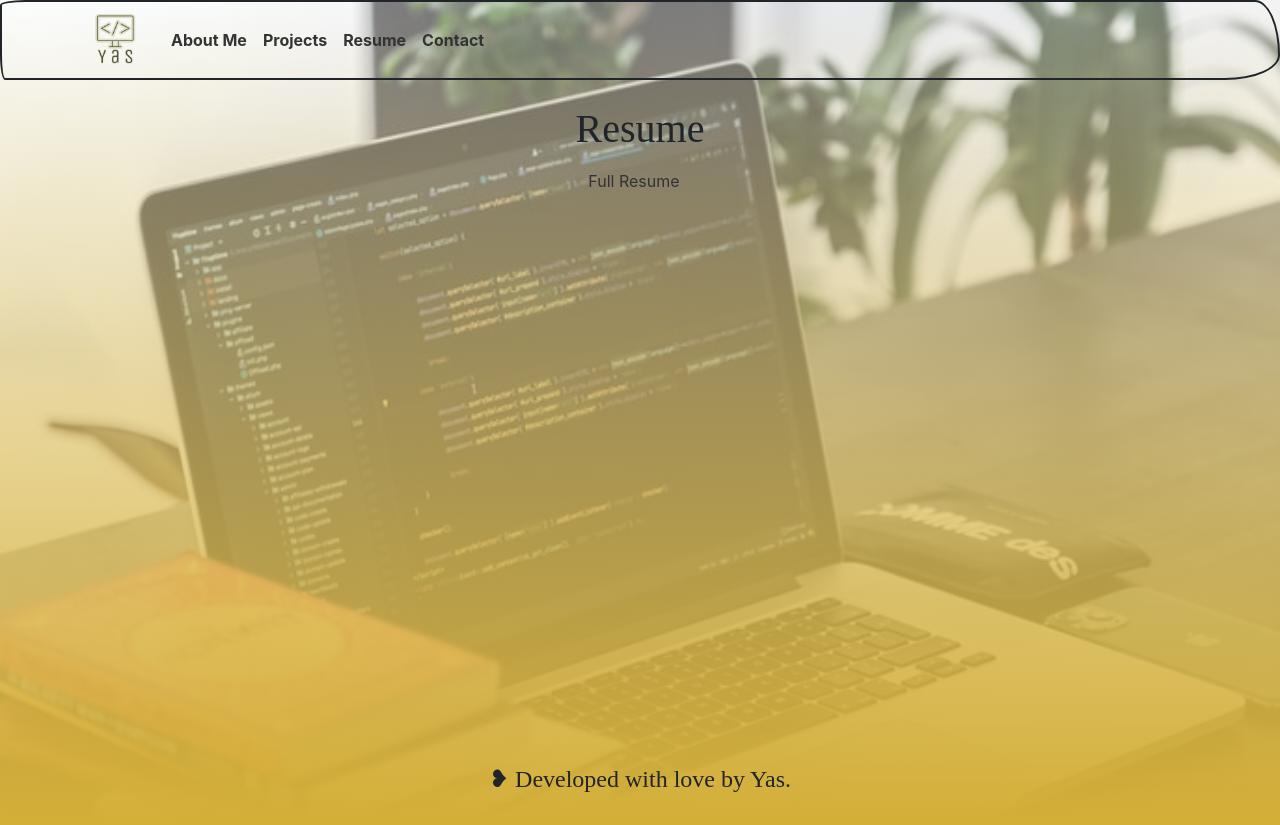
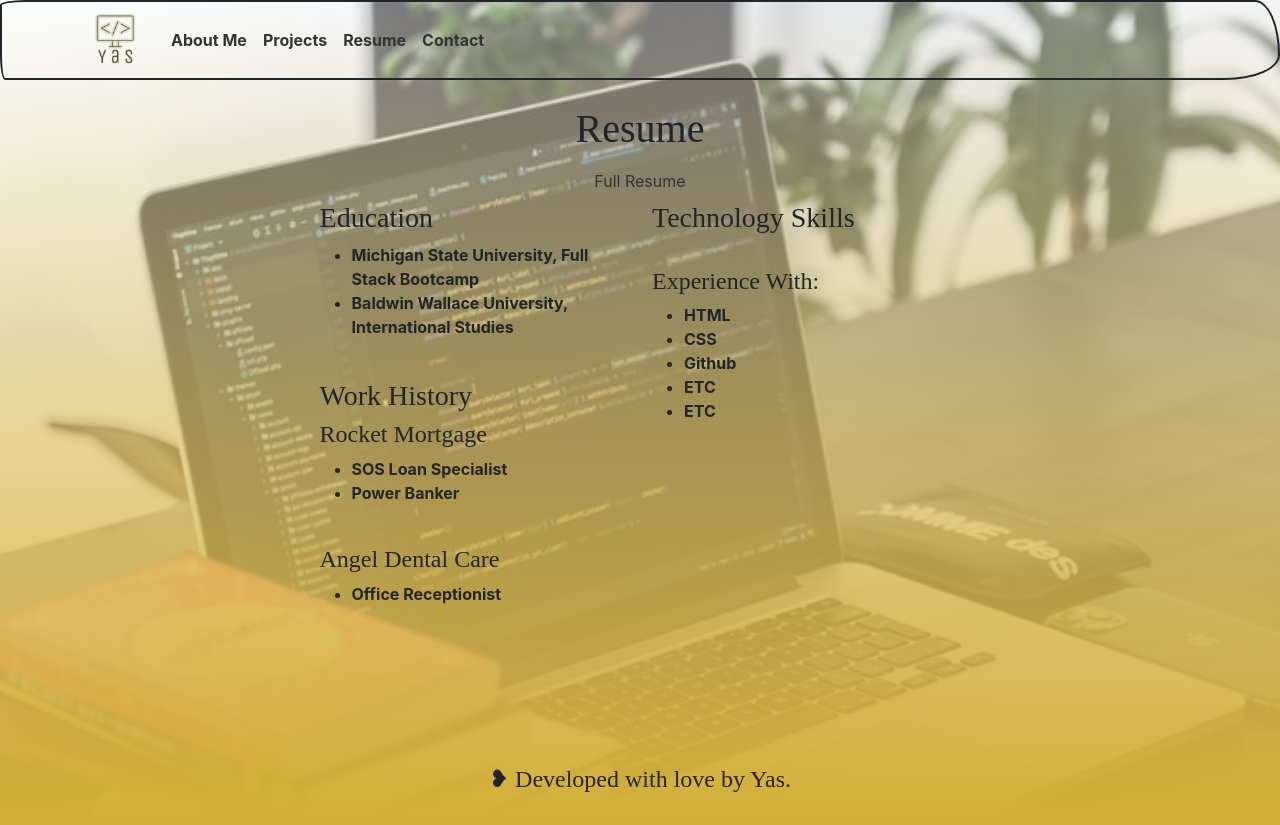
Before and after one commit to ysaad01/portfolio2.0, a React (Create React App) app: page /resume in a window 1280 px wide. Built offline with nearby package versions, Linux system fonts and the light colour scheme; a web font is replaced by a local one.

Commit message:
completed Resume.js page

```diff
--- a/src/components/ProjectCard.js
+++ b/src/components/ProjectCard.js
@@ -4,20 +4,8 @@ import { Card, Button, Col } from "react-bootstrap";
 const ProjectCard = ({ project }) => {
   console.log(project);
   return (
-    // <Card style={{ width: "18rem" }}>
-    //   <Card.Img variant="top" src="holder.js/100px180" />
-    //   <Card.Body>
-    //     <Card.Title>Card Title</Card.Title>
-    //     <Card.Text>
-    //       Some quick example text to build on the card title and make up the
-    //       bulk of the card's content.
-    //     </Card.Text>
-    //     <Button variant="primary">Go somewhere</Button>
-    //   </Card.Body>
-    // </Card>
-
     <Col xs={12} md={6} lg={4} xl={3} className="d-flex justify-content-center">
-      <Card style={{ width: "18rem" }}>
+      <Card style={{ width: "22rem" }}>
         <Card.Img
           variant="top"
           src={`${process.env.PUBLIC_URL}/images/${project.image}`}
--- a/src/index.css
+++ b/src/index.css
@@ -64,7 +64,8 @@
 
 .yas-img {
   width: 29%;
-  min-width: 350px;
+  min-width: 400px;
+  border-radius: 11px;
 }
 .footer-height {
   height: 60px;
--- a/src/pages/Resume.js
+++ b/src/pages/Resume.js
@@ -1,12 +1,10 @@
 import React from "react";
-import { Row } from "react-bootstrap";
-import { Nav, Button } from "react-bootstrap";
+import { Nav, Button, Row, Col } from "react-bootstrap";
 
 const Resume = () => {
   return (
     <div className="page-content">
       <h1>Resume</h1>
-      <Row>
       <Nav className="resume-pdf">
         <Button
           variant="link"
@@ -17,6 +15,40 @@ const Resume = () => {
           Full Resume
         </Button>
       </Nav>
+
+      <Row>
+        <Col>
+          <h3> Education </h3>
+          <ul>
+            <li>Michigan State University, Full Stack Bootcamp</li>
+            <li>Baldwin Wallace University, International Studies</li>
+          </ul>
+          <br />
+          <h3>Work History</h3>
+          <h4>Rocket Mortgage</h4>
+          <ul>
+            <li>SOS Loan Specialist</li>
+            <li>Power Banker</li>
+          </ul>
+          <br />
+          <h4>Angel Dental Care</h4>
+          <ul>
+            <li>Office Receptionist</li>
+          </ul>
+        </Col>
+
+        <Col>
+          <h3>Technology Skills</h3>
+          <br />
+          <h4>Experience With:</h4>
+          <ul>
+            <li>HTML</li>
+            <li>CSS</li>
+            <li>Github</li>
+            <li>ETC</li>
+            <li>ETC</li>
+          </ul>
+        </Col>
       </Row>
     </div>
   );
```
Lines whose indentation alone changed are shown as unchanged.
